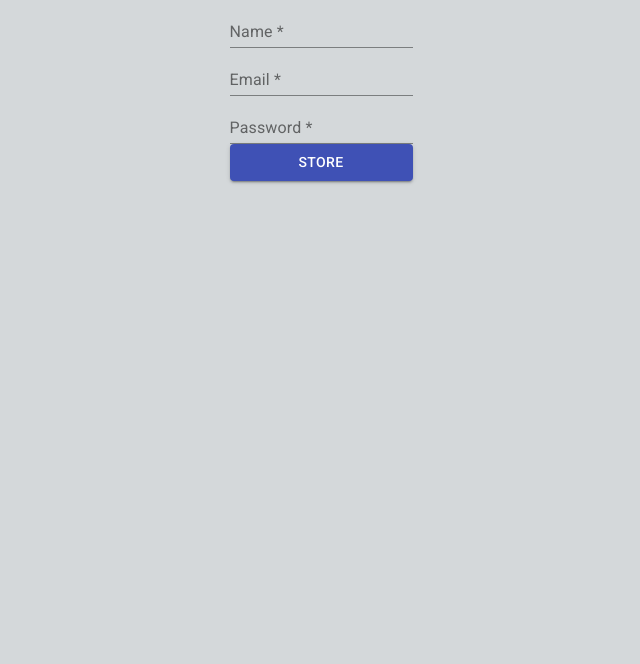
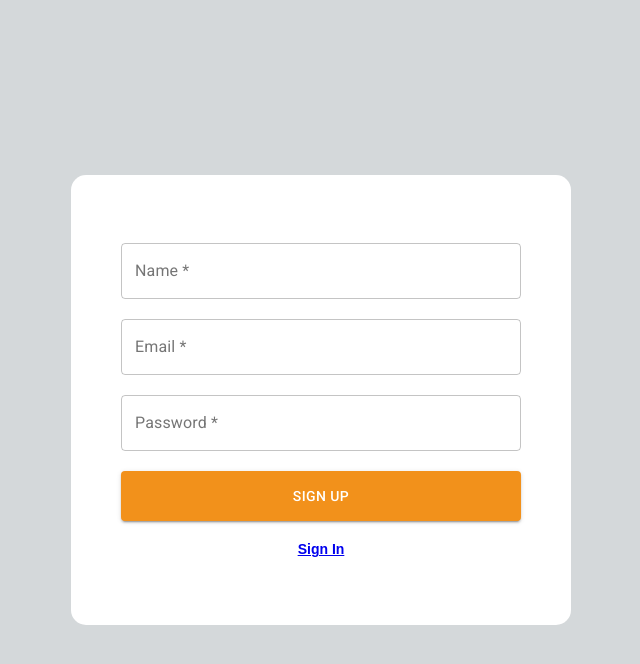
Before and after one commit to LucasGSilva21/Moovy, a React (Create React App) app in the folder frontend/: page /signup in a window 1280 px wide. Shown: the top 664 px of the page, without its empty margins (319-959 px from the left). Built offline with nearby package versions, Linux system fonts and the light colour scheme; the HTML template or start-up script is replaced by a standard one.

Commit message:
adicionando estilos no login e no cadastro de usuario

```diff
--- a/frontend/src/pages/SignIn/index.tsx
+++ b/frontend/src/pages/SignIn/index.tsx
@@ -1,5 +1,5 @@
 import React, { useState } from 'react';
-import { useHistory } from "react-router-dom";
+import { Link, useHistory } from "react-router-dom";
 import { apiMoovy } from '../../services/api';
 import { login } from "../../services/auth";
 
@@ -9,13 +9,15 @@ import {
   Button
 } from '@material-ui/core';
 
+import { useStyles } from '../../styles/form';
+
 function SignIn() {
+    const classes = useStyles();
+    const history = useHistory();
+
     const [email, setEmail] = useState('');
     const [password, setPassword] = useState('');
-
     const [error, setError] = useState('');
-
-    const history = useHistory();
 
     function validate(){
         if(email === ''){
@@ -53,37 +55,39 @@ function SignIn() {
     }
 
     return (
-        <Grid container>
         <Grid
-                container
+            className={classes.container}
+            direction="column"
             justify="center"
             alignItems="center"
         >
-                { error && <span>{error}</span>}
-                <form onSubmit={loginService}>
-                    <Grid
-                        container
-                        direction="column"
-                    >
+            <form onSubmit={loginService} className={classes.form}>
+                { error && <span className={classes.error}>{error}</span>}
                 <TextField
                     id="standard-basic"
                     label="Email *"
                     type="email"
+                    variant="outlined"
                     onChange={e => setEmail(e.target.value)}
+                    className={classes.field}
                 />
                 <TextField
                     id="standard-basic"
                     label="Password *"
                     type="password"
+                    variant="outlined"
                     onChange={e => setPassword(e.target.value)}
+                    className={classes.field}
                 />
-
-                        <Button variant="contained" color="primary" type="submit">
-                            Login
+                <Button
+                    variant="contained"
+                    type="submit"
+                    className={classes.botton}
+                >
+                    Sign In
                 </Button>
-                    </Grid>
+                <Link to="/signup" className={classes.link}>Sign Up</Link>
             </form>
-            </Grid>
         </Grid>
     )
 }
--- a/frontend/src/pages/SignUp/index.tsx
+++ b/frontend/src/pages/SignUp/index.tsx
@@ -1,4 +1,5 @@
 import React, { useState } from 'react';
+import { Link } from 'react-router-dom';
 import { useHistory } from "react-router-dom";
 import { apiMoovy } from '../../services/api';
 
@@ -8,14 +9,16 @@ import {
   Button
 } from '@material-ui/core';
 
+import { useStyles } from '../../styles/form';
+
 function SignIn() {
+    const classes = useStyles();
+    const history = useHistory();
+
     const [name, setName] = useState('');
     const [email, setEmail] = useState('');
     const [password, setPassword] = useState('');
-
     const [error, setError] = useState('');
-
-    const history = useHistory();
 
     function validate(){
         if(name === ''){
@@ -59,43 +62,48 @@ function SignIn() {
     }
 
     return (
-        <Grid container>
         <Grid
-                container
+            className={classes.container}
+            direction="column"
             justify="center"
             alignItems="center"
         >
-                { error && <span>{error}</span>}
-                <form onSubmit={store}>
-                    <Grid
-                        container
-                        direction="column"
-                    >
+            <form onSubmit={store} className={classes.form}>
+                { error && <span className={classes.error}>{error}</span>}
                 <TextField
                     id="standard-basic"
                     label="Name *"
                     type="text"
+                    variant="outlined"
                     onChange={e => setName(e.target.value)}
+                    className={classes.field}
                 />
                 <TextField
                     id="standard-basic"
                     label="Email *"
                     type="email"
+                    variant="outlined"
                     onChange={e => setEmail(e.target.value)}
+                    className={classes.field}
                 />
                 <TextField
                     id="standard-basic"
                     label="Password *"
                     type="password"
+                    variant="outlined"
                     onChange={e => setPassword(e.target.value)}
+                    className={classes.field}
                 />
 
-                        <Button variant="contained" color="primary" type="submit">
-                            Store
+                 <Button
+                    variant="contained"
+                    type="submit"
+                    className={classes.botton}
+                >
+                    Sign Up
                 </Button>
-                    </Grid>
+                <Link to="/" className={classes.link}>Sign In</Link>
             </form>
-            </Grid>
         </Grid>
     )
 }
--- /dev/null
+++ b/frontend/src/styles/form.ts
@@ -0,0 +1,40 @@
+import { makeStyles } from '@material-ui/core/styles';
+
+export const useStyles = makeStyles({
+    container: {
+        minWidth: "100%",
+        minHeight: "100vh",
+        display: "flex",
+        flexDirection: "column",
+        justifyContent: "center"
+    },
+    form: {
+        display: 'flex',
+        flexDirection: 'column',
+        justifyContent: 'center',
+        alignItems: 'center',
+        backgroundColor: '#fff',
+        borderRadius: 15,
+        width: 500,
+        height: 450,
+        padding: 50
+    },
+    field: {
+        marginBottom: 20,
+        minWidth: "100%"
+    },
+    botton: {
+        backgroundColor: '#F2911B',
+        color: '#fff',
+        height: 50,
+        minWidth: "100%",
+    },
+    error: {
+        color: 'red',
+        marginBottom: 10
+    },
+    link: {
+        marginTop: 20,
+        fontSize: 14
+    }
+});
```
Lines whose indentation alone changed are shown as unchanged.
